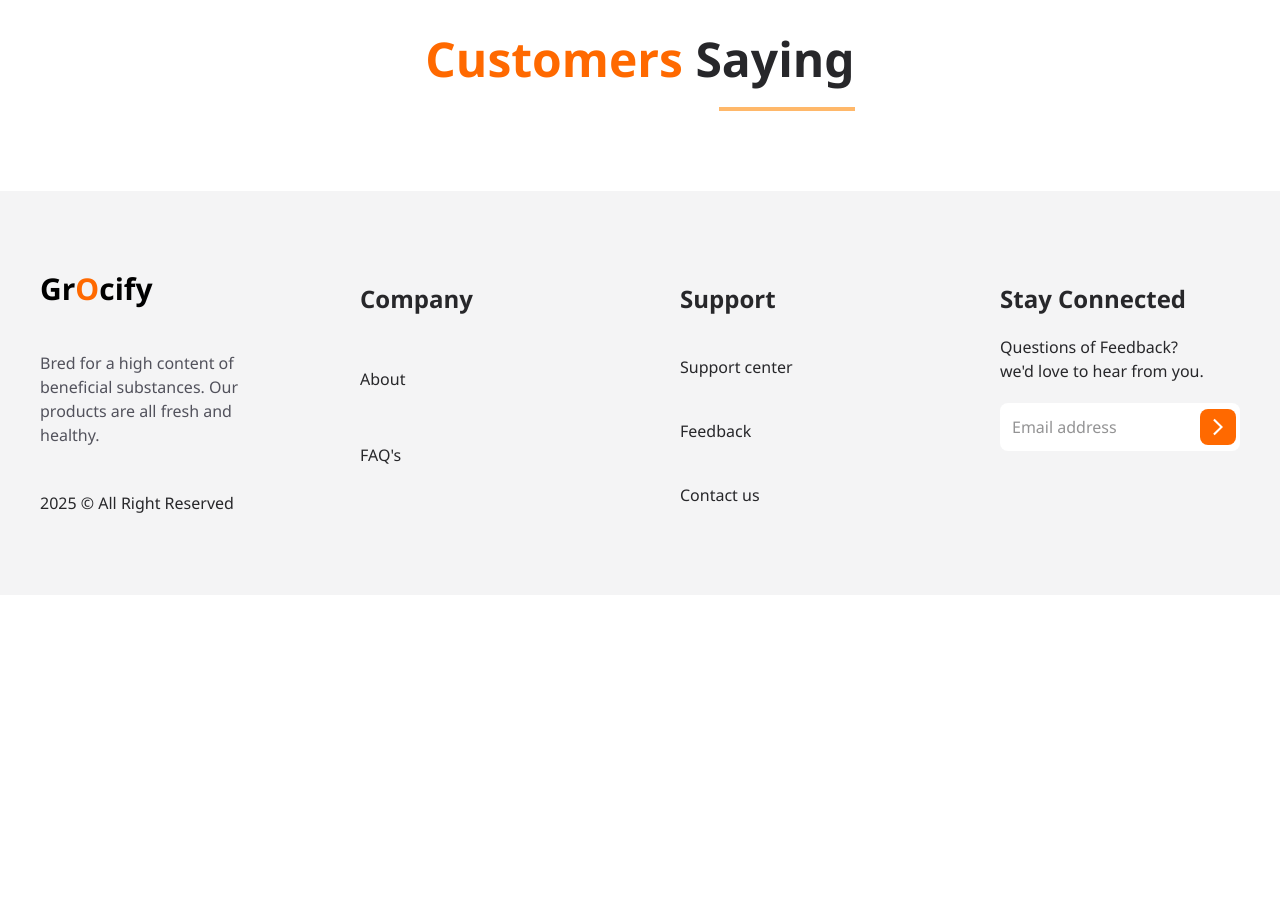
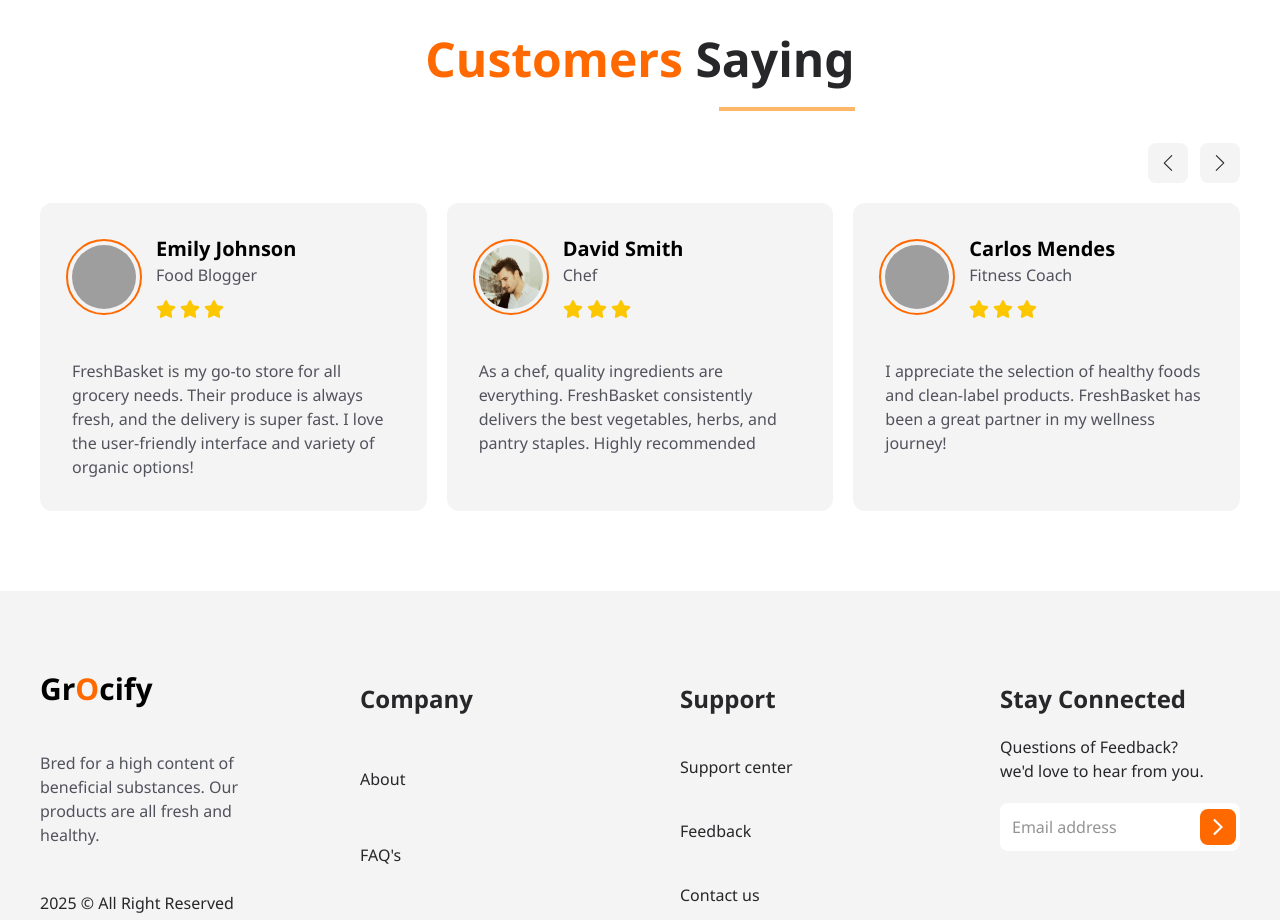
Before and after one commit to palakbanik/multipage-grocify-website-using-react, a React (Vite) app: page / in a window 1280 px wide. Shown: the part 4900-5820 px from the top of the page. Before the commit the page ends 5495 px from the top, so only its background shows below. Built offline with nearby package versions, Linux system fonts and the light colour scheme; grey boxes are pictures that could not be loaded.

Commit message:
add testimonial section

```diff
--- a/package.json
+++ b/package.json
@@ -14,6 +14,8 @@
     "react": "^19.1.1",
     "react-dom": "^19.1.1",
     "react-icons": "^5.5.0",
+    "react-router-dom": "^7.8.2",
+    "swiper": "^11.2.10",
     "tailwindcss": "^4.1.12"
   },
   "devDependencies": {
--- a/src/components/Footer/Footer.jsx
+++ b/src/components/Footer/Footer.jsx
@@ -73,7 +73,7 @@ export default function Footer() {
                 placeholder="Email address"
               />
               <button className="bg-orange-500 rounded-lg mr-1 text-xl p-2 cursor-pointer text-white">
-                <MdArrowForwardIos className=" " />
+                <MdArrowForwardIos />
               </button>
             </div>
           </ul>
--- a/src/components/Testimonials/Testimonials.jsx
+++ b/src/components/Testimonials/Testimonials.jsx
@@ -1,11 +1,129 @@
 import React from "react";
 import Heading from "../Heading/Heading";
+import { SlArrowRight, SlArrowLeft } from "react-icons/sl";
+
+// import swiper
+import { Swiper, SwiperSlide } from "swiper/react";
+import { Navigation } from "swiper/modules";
+
+// images
+import customer1 from "../../assets/customer1.jpg";
+import customer2 from "../../assets/customer2.jpg";
+import customer3 from "../../assets/customer3.jpg";
+import customer4 from "../../assets/customer4.jpg";
+import customer5 from "../../assets/customer5.jpg";
+import "swiper/css";
+import "swiper/css/navigation";
+import { FaStar } from "react-icons/fa";
+
+const reviews = [
+  {
+    id: 1,
+    name: "Emily Johnson",
+    profession: "Food Blogger",
+    rating: 3,
+    para: "FreshBasket is my go-to store for all grocery needs. Their produce is always fresh, and the delivery is super fast. I love the user-friendly interface and variety of organic options!",
+    image: customer1,
+  },
+  {
+    id: 2,
+    name: "David Smith",
+    profession: "Chef",
+    rating: 3,
+    para: "As a chef, quality ingredients are everything. FreshBasket consistently delivers the best vegetables, herbs, and pantry staples. Highly recommended",
+    image: customer2,
+  },
+  {
+    id: 3,
+    name: "Carlos Mendes",
+    profession: "Fitness Coach",
+    rating: 3,
+    para: "I appreciate the selection of healthy foods and clean-label products. FreshBasket has been a great partner in my wellness journey!",
+    image: customer3,
+  },
+  {
+    id: 4,
+    name: "Natcha Phongchai",
+    profession: "Nutritionist",
+    rating: 5,
+    para: "FreshBasket offers high-quality groceries at reasonable prices. Their organic section is impressive, and their customer service is top-notch.",
+    image: customer4,
+  },
+  {
+    id: 5,
+    name: "Alya Zahra",
+    profession: "Model",
+    rating: 4,
+    para: "Shopping online with FreshBasket has saved me so much time. I trust them for my family's weekly groceries—always fresh, affordable, and reliable.",
+    image: customer5,
+  },
+];
 
 export default function Testimonials() {
   return (
     <section>
       <div className="max-w-[1400px] mx-auto px-10 py-20">
         <Heading orangeText={"Customers"} blackText={"Saying"} />
+
+        <div className="py-5 mt-3 flex items-center justify-end gap-3">
+          <button className="custom-prev bg-zinc-100 w-10 h-10 rounded-lg text-md flex items-center justify-center cursor-pointer text-zinc-800 hover:bg-gradient-to-b hover:from-orange-400 hover:to-orange-500 hover:text-white">
+            <SlArrowLeft />
+          </button>
+          <button className="custom-next bg-zinc-100 w-10 h-10 rounded-lg text-md flex items-center justify-center cursor-pointer text-zinc-800 hover:bg-gradient-to-b hover:from-orange-400 hover:to-orange-500 hover:text-white">
+            <SlArrowRight />
+          </button>
+        </div>
+
+        <Swiper
+          navigation={{
+            nextEl: ".custom-next",
+            prevEl: ".custom-prev",
+          }}
+          loop={true}
+          breakpoints={{
+            640: {
+              slidesPerView: 1,
+              spaceBetween: 20,
+            },
+            768: {
+              slidesPerView: 2,
+              spaceBetween: 20,
+            },
+            1024: {
+              slidesPerView: 3,
+              spaceBetween: 20,
+            },
+          }}
+          modules={[Navigation]}
+          className="mySwiper "
+        >
+          {reviews.map((review, index) => (
+            <SwiperSlide className="bg-zinc-100 p-8 rounded-xl" key={index}>
+              <div className="flex gap-5 items-center">
+                <div className="w-16 h-16 rounded-full outline-2 outline-offset-4 outline-orange-500 flex items-center justify-center overflow-hidden">
+                  <img
+                    src={review.image}
+                    alt="customer image"
+                    className="w-full h-full"
+                  />
+                </div>
+                <div>
+                  <h5 className="text-xl font-bold">{review.name}</h5>
+                  <p className="text-zinc-600">{review.profession}</p>
+                  <span className="flex items-center gap-1 text-yellow-400 text-xl mt-3">
+                    {Array.from({ length: review.rating }, (_, index) => (
+                      <FaStar key={index} />
+                    ))}
+                  </span>
+                </div>
+              </div>
+
+              <div className="mt-10 min-h-[15vh]">
+                <p className="text-zinc-600">{review.para}</p>
+              </div>
+            </SwiperSlide>
+          ))}
+        </Swiper>
       </div>
     </section>
   );
```
Also changed, not shown: 1 other file (tests, documents, lock files or other folders).
